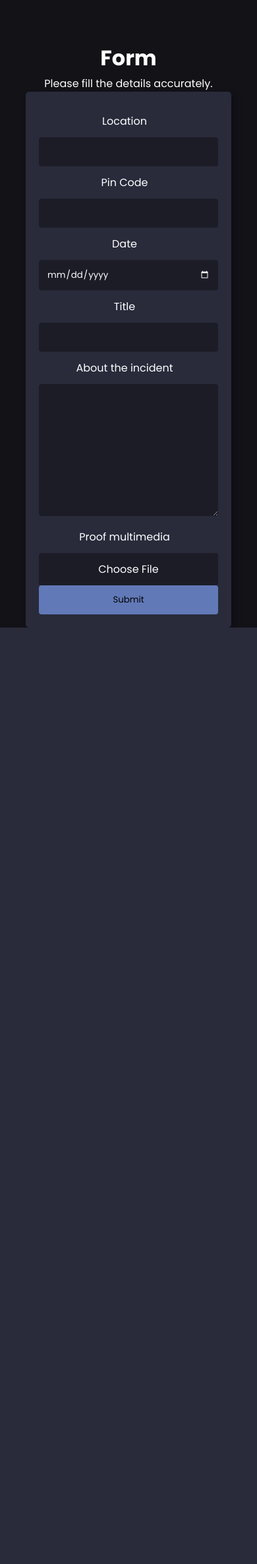
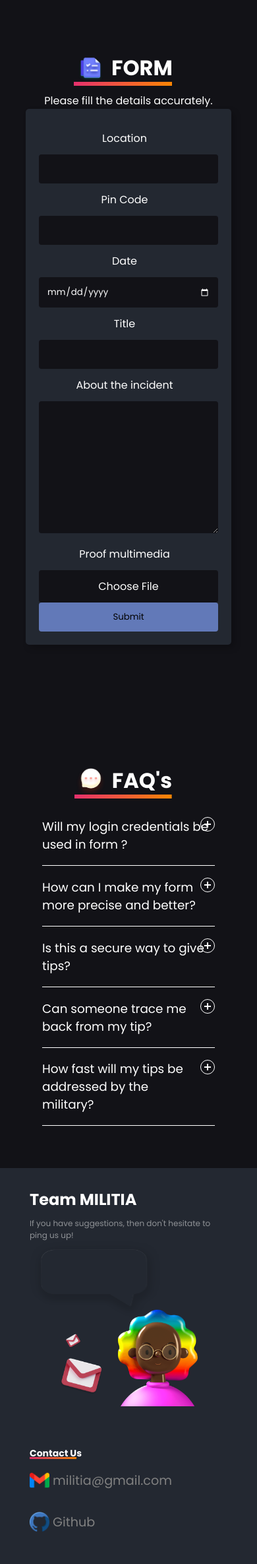
Before and after one commit to priyapahwa/Dais-Militia, a Django app: page /forms/ in a window 390 px wide. Shown: the part 50-2420 px from the top of the page at 66% size. Before the commit the page ends 1001 px from the top, so only its background shows below. Run offline with Django 3.2, Linux system fonts and the light colour scheme; the visitor is signed in with stand-in values (Sample User, id 1); parts of the project's set-up code (start-up, migrations or seed data) failed here and were passed over; some libraries are stand-ins or nearby versions.

Commit message:
responsive changes+faqSection added

```diff
--- a/static/assets/form.css
+++ b/static/assets/form.css
@@ -18,12 +18,12 @@ input[type=date], select, textarea{
 
 
 input{
-  background-color: #1B1C26;
+  background-color: #121217;
   border:none;
   color:white;
 }
 textarea{
-  background-color: #1B1C26;
+  background-color: #121217;
   border:none;
   color:white;
 }
@@ -45,7 +45,7 @@ textarea{
   border-radius: 4px;
   box-sizing: border-box;
   resize: vertical;
-  background-color: #1B1C26;
+  background-color: #121217;
   position:relative;
   color:#fff;
   text-align:center;
@@ -77,7 +77,7 @@ input[type=submit] {
 color:white;
     align-items: center;
   border-radius: 5px;
-  background-color: #292B3B;
+  background-color: #232831;
   padding: 20px;
   box-shadow: 5px 5px 10px 0px rgba(0,0,0,0.21);
 }
@@ -110,3 +110,10 @@ color:white;
     margin-top: 0;
   }
 }
+
+@media screen and (min-width: 600px) {
+  .col-25  {
+ display:flex;
+ justify-content: end;
+  }
+}
--- a/static/assets/sign.css
+++ b/static/assets/sign.css
@@ -155,7 +155,7 @@ height: 5px;
   display: block;
 }
 input{
-  color:white;
+  color:black;
 }
 .cont_text_inputs > input:nth-child(1){
   transition-delay: 0.2s;
--- a/static/assets/styles.css
+++ b/static/assets/styles.css
@@ -833,7 +833,7 @@ font-size: 1.5rem;
   background-image: linear-gradient(
 120deg, rgb(229, 47, 110) 0%, rgb(254, 135, 2) 100%);
   background-repeat: no-repeat;
-  background-size: 100% 0.2em;
+  background-size: 90% 0.2em;
   background-position: 0 88%;
   transition:  0.25s ease-in;
  width:max-content;
--- a/templates/forms.html
+++ b/templates/forms.html
@@ -9,9 +9,109 @@
 {% endblock styles %}
 
 {% block content %}
+<style>
+@media screen and (min-width: 600px) {
+  .col-25  {
+ display:flex;
+ justify-content: end;
+  }
+}
+  .faqcontainer {
+   display:flex;
+    flex-direction:column;
+    flex-wrap: wrap;
+	 margin: 0 auto;
+	 padding: 4rem;
 
+}
+ .accordion .accordion-item {
+	 border-bottom: 1px solid white;
+}
+
+ .accordion button {
+	 position: relative;
+	 display: block;
+	 text-align: left;
+	 width: 100%;
+	 padding: 1em 0;
+	 color: white;
+	 font-size: 1.15rem;
+	 font-weight: 400;
+	 border: none;
+	 background: none;
+	 outline: none;
+}
+ .accordion button:hover, .accordion button:focus {
+	 cursor: pointer;
+	 color: white;
+}
+ .accordion button:hover::after, .accordion button:focus::after {
+	 cursor: pointer;
+	 color: grey;
+	 border: 1px solid grey;
+}
+ .accordion button .accordion-title {
+	 padding: 1.5em 1.5em 2em 0;
+}
+ .accordion button .icon {
+	 display: inline-block;
+	 position: absolute;
+	 top: 18px;
+	 right: 0;
+	 width: 22px;
+	 height: 22px;
+	 border: 1px solid;
+	 border-radius: 22px;
+}
+ .accordion button .icon::before {
+	 display: block;
+	 position: absolute;
+	 content: '';
+	 top: 9px;
+	 left: 5px;
+	 width: 10px;
+	 height: 2px;
+	 background: currentColor;
+}
+ .accordion button .icon::after {
+	 display: block;
+	 position: absolute;
+	 content: '';
+	 top: 5px;
+	 left: 9px;
+	 width: 2px;
+	 height: 10px;
+	 background: currentColor;
+}
+ .accordion button[aria-expanded='true'] {
+	 color: grey;
+}
+ .accordion button[aria-expanded='true'] .icon::after {
+	 width: 0;
+}
+ .accordion button[aria-expanded='true'] + .accordion-content {
+	 opacity: 1;
+	 max-height: 9em;
+	 transition: all 200ms linear;
+	 will-change: opacity, max-height;
+}
+ .accordion .accordion-content {
+	 opacity: 0;
+	 max-height: 0;
+	 overflow: hidden;
+	 transition: opacity 200ms linear, max-height 200ms linear;
+	 will-change: opacity, max-height;
+}
+ .accordion .accordion-content p {
+	 font-size: 1rem;
+	 font-weight: 300;
+	 margin: 2em 0;
+}
+
+</style>
 <center>
-  <h1 class="headings">Form</h1>
+  <span >
+<center><h1 class="headings underline--magical " style="padding-right:1rem ;padding-bottom:0.7rem"> <img src="{% static 'img/form.png' %}" height="50rem" alt="" style="position: relative;top:1rem"> FORM</h1></center>
   <p>Please fill the details accurately.</p>
 
 
@@ -85,60 +185,83 @@
     </form>
   </div>
 </center>
+  <div class="faqcontainer">
+    <center><h1 class="headings underline--magical " style="padding-right:1rem ;padding-bottom:0.7rem"> <img src="{% static 'img/faq.png' %}" height="50rem" alt="" style="position: relative;top:1rem"> FAQ's</h1></center>
+    <div class="accordion">
+      <div class="accordion-item">
+        <button id="accordion-button-1" aria-expanded="false"><span class="accordion-title">Will my login credentials be used in form ?</span><span class="icon" aria-hidden="true"></span></button>
+        <div class="accordion-content">
+          <p>The login details are only taken in order to make sure that verified citizens are using the form.Aadhar authentication helps in achieving that.When a person uses a form,the military does not recieve identity details of the civilian.</p>
+        </div>
+      </div>
+      <div class="accordion-item">
+        <button id="accordion-button-2" aria-expanded="false"><span class="accordion-title">How can I make my form more precise and better?</span><span class="icon" aria-hidden="true"></span></button>
+        <div class="accordion-content">
+          <p>Be precise while describing the incident.Don't write about your speculation of the activity.While writing the location,latitudes and longitudes might be of precise nature.</p>
+        </div>
+      </div>
+      <div class="accordion-item">
+        <button id="accordion-button-3" aria-expanded="false"><span class="accordion-title">Is this a secure way to give tips?</span><span class="icon" aria-hidden="true"></span></button>
+        <div class="accordion-content">
+          <p>Do not hesitate about the security of this form.Your message is encrypted and can only be read by the military.</p>
+        </div>
+      </div>
+      <div class="accordion-item">
+        <button id="accordion-button-4" aria-expanded="false"><span class="accordion-title">Can someone trace me back from my tip?</span><span class="icon" aria-hidden="true"></span></button>
+        <div class="accordion-content">
+          <p>No,you can't be traced down by anyone when you are giving a tip.But don't spam wrong details,since proper tip-priortisation-facilities are already established.</p>
+        </div>
+      </div>
+      <div class="accordion-item">
+        <button id="accordion-button-5" aria-expanded="false"><span class="accordion-title">How fast will my tips be addressed by the military?</span><span class="icon" aria-hidden="true"></span></button>
+        <div class="accordion-content">
+          <p>The more precise your tip,the more priority it will get while being addressed by the military.</p>
+        </div>
+      </div>
+    </div>
+  </div>
 
+<footer>
+
+  <footer class="footer-distributed">
+
+    <div class="footer-left">
+
+      <h3>Team MILITIA</h3>
+
+      <p class="footer-company-name">If you have suggestions,
+        then don't hesitate to ping us up!</p>
+      <img src="{% static 'img/contact-form.png' %}" height="250px" alt="">
+
+    </div>
+    <div class="footer-right">
+
+      <p class="underline--magical">Contact Us</p>
+
+ <h3> <a mailto=""><img src="{% static 'img/gmail.png'%}" height="30rem"alt="" style="margin-top: 0.9rem;"></a>
+  <span style="position: relative; top:-0.5rem ;font-size:1.2rem ;font-weight: normal;color:grey">militia@gmail.com</span> </h3>
+
+ <h3> <a mailto=""><img src="{% static 'img/github.png'%}" height="30rem"alt="" style="margin-top: 0.9rem;"></a>
+  <span style="position: relative; top:-0.5rem ;font-size:1.2rem ;font-weight: normal;color:grey">Github</span> </h3>
+    </div>
+
+  </footer>
 <script>
+  const items = document.querySelectorAll(".accordion button");
 
+function toggleAccordion() {
+  const itemToggle = this.getAttribute('aria-expanded');
 
-  var map;
-  var marker = false;
-
-  function initMap() {
-
-    var centerOfMap = new google.maps.LatLng(20.593684, 78.96288);
-
-
-    var options = {
-      center: centerOfMap,
-      zoom: 7
-    };
-
-
-    map = new google.maps.Map(document.getElementById('map'), options);
-
-
-    google.maps.event.addListener(map, 'click', function (event) {
-
-      var clickedLocation = event.latLng;
-
-      if (marker === false) {
-
-        marker = new google.maps.Marker({
-          position: clickedLocation,
-          map: map,
-          draggable: true
-        });
-
-        google.maps.event.addListener(marker, 'dragend', function (event) {
-          markerLocation();
-        });
-      } else {
-
-        marker.setPosition(clickedLocation);
-      }
-
-      markerLocation();
-    });
+  for (i = 0; i < items.length; i++) {
+    items[i].setAttribute('aria-expanded', 'false');
   }
 
-  function markerLocation() {
+  if (itemToggle == 'false') {
+    this.setAttribute('aria-expanded', 'true');
+  }
+}
 
-    var currentLocation = marker.getPosition();
-
-    document.getElementById('lat').value = currentLocation.lat(); //latitude
-    document.getElementById('lng').value = currentLocation.lng(); //longitude
-  }
-
-
-  google.maps.event.addDomListener(window, 'load', initMap);</script>
+items.forEach(item => item.addEventListener('click', toggleAccordion));
+</script>
 
 {% endblock content %}
```
Also changed, not shown: templates/home.html (+18 -11 lines), static/img/faq.png (added), static/img/form.png (added).
